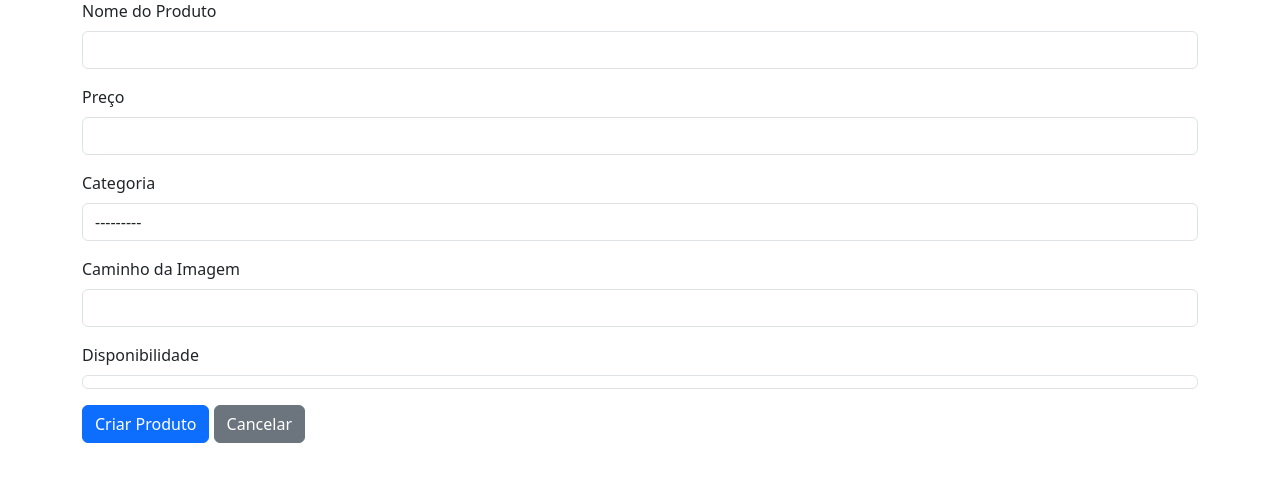
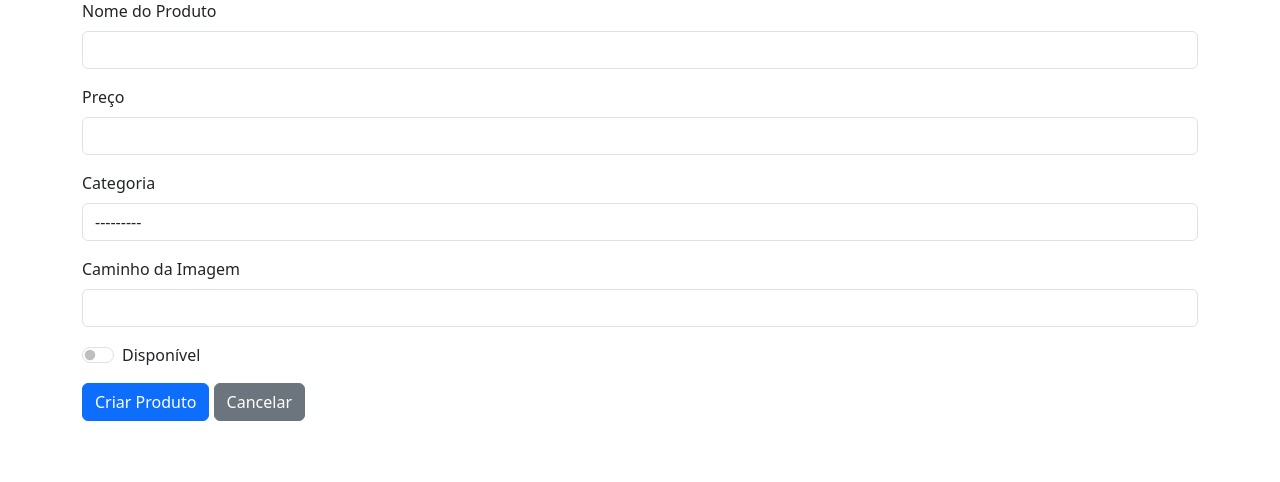
Before and after one commit to PedFelGS/BurguerAPP, a Django app: page /catalog_BurguerApp/produtos/criar/ in a window 1280 px wide. Shown: the part 153-635 px from the top of the page. Run offline with Django 5.2, Linux system fonts and the light colour scheme; tables that the repository leaves empty hold one stand-in row (values such as "Sample post").

Commit message:
feat(form): Adicionar campo de seleção de disponibilidade de produto
- Adicionada a lógica para renderizar um campo de seleção para marcar a disponibilidade de um produto
- Alteração no formulário para incluir a nova opção de campo 'offer' como switch
- Melhoria na renderização de erros de validação e ajuda para os campos

```diff
--- a/catalog_BurguerApp/templates/products/form.html
+++ b/catalog_BurguerApp/templates/products/form.html
@@ -11,18 +11,32 @@
   {% csrf_token %}
   {% for field in form %}
   <div class="mb-3">
+    {% if field.name == 'offer' %}
+    <div class="form-check form-switch">
+      {{ field|add_class:"form-check-input" }}
+      <label class="form-check-label" for="{{ field.id_for_label }}">
+        Disponível
+      </label>
+      {% if field.help_text %}
+      <div class="form-text">{{ field.help_text }}</div>
+      {% endif %}
+    </div>
+    {% else %}
     <label for="{{ field.id_for_label }}" class="form-label">{{ field.label }}</label>
     {{ field|add_class:"form-control" }}
     {% if field.help_text %}
     <div class="form-text">{{ field.help_text }}</div>
     {% endif %}
+    {% endif %}
+
     {% for error in field.errors %}
     <div class="invalid-feedback d-block">{{ error }}</div>
     {% endfor %}
   </div>
   {% endfor %}
+
   <button type="submit" class="btn btn-primary">Criar Produto</button>
-    <a href="{% url 'product_list' %}" class="btn btn-secondary">Cancelar</a>
+  <a href="{% url 'catalog_BurguerApp:product_list' %}" class="btn btn-secondary">Cancelar</a>
 </form>
 
 {% endblock %}
```
Lines whose indentation alone changed are shown as unchanged.
